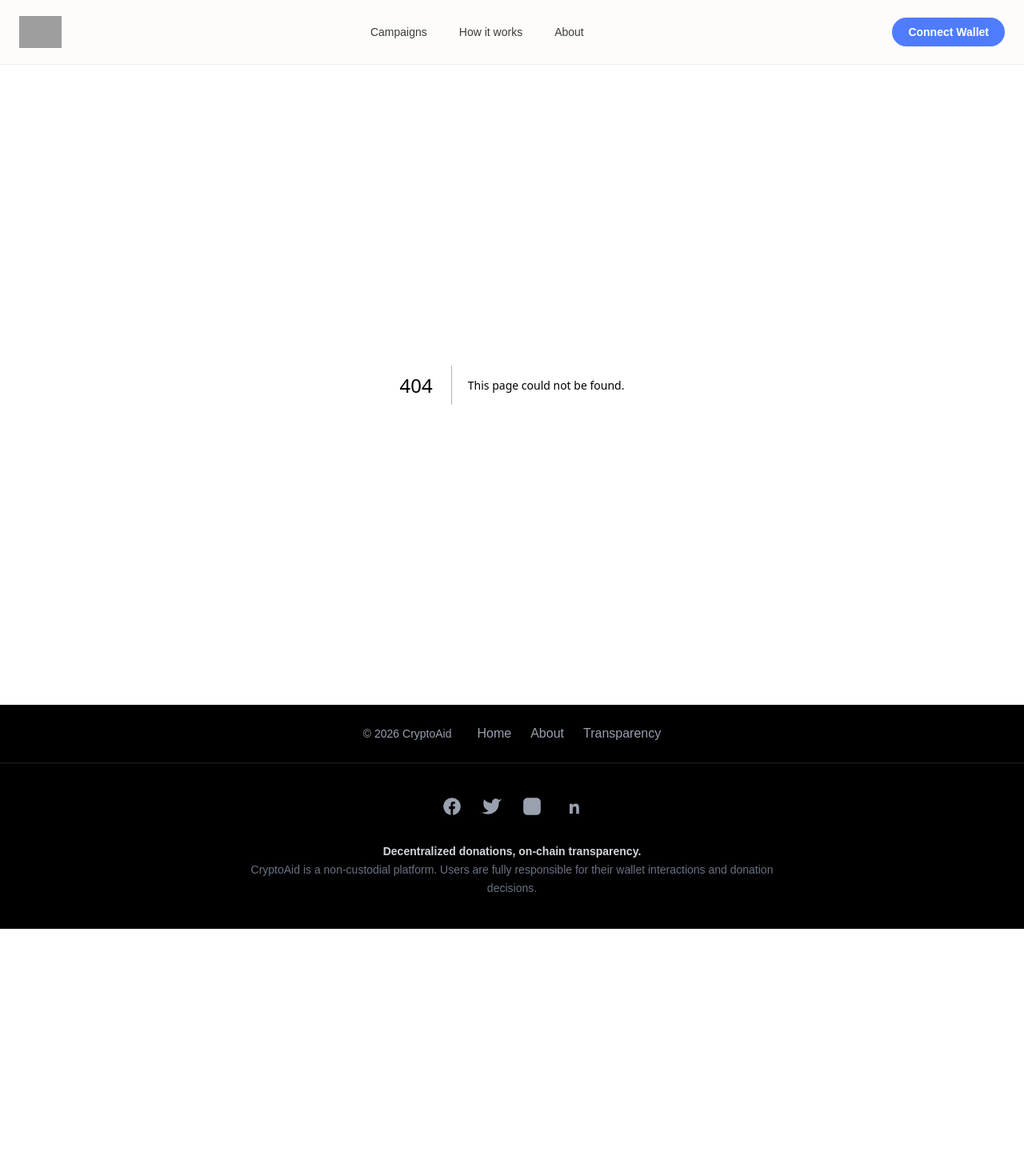
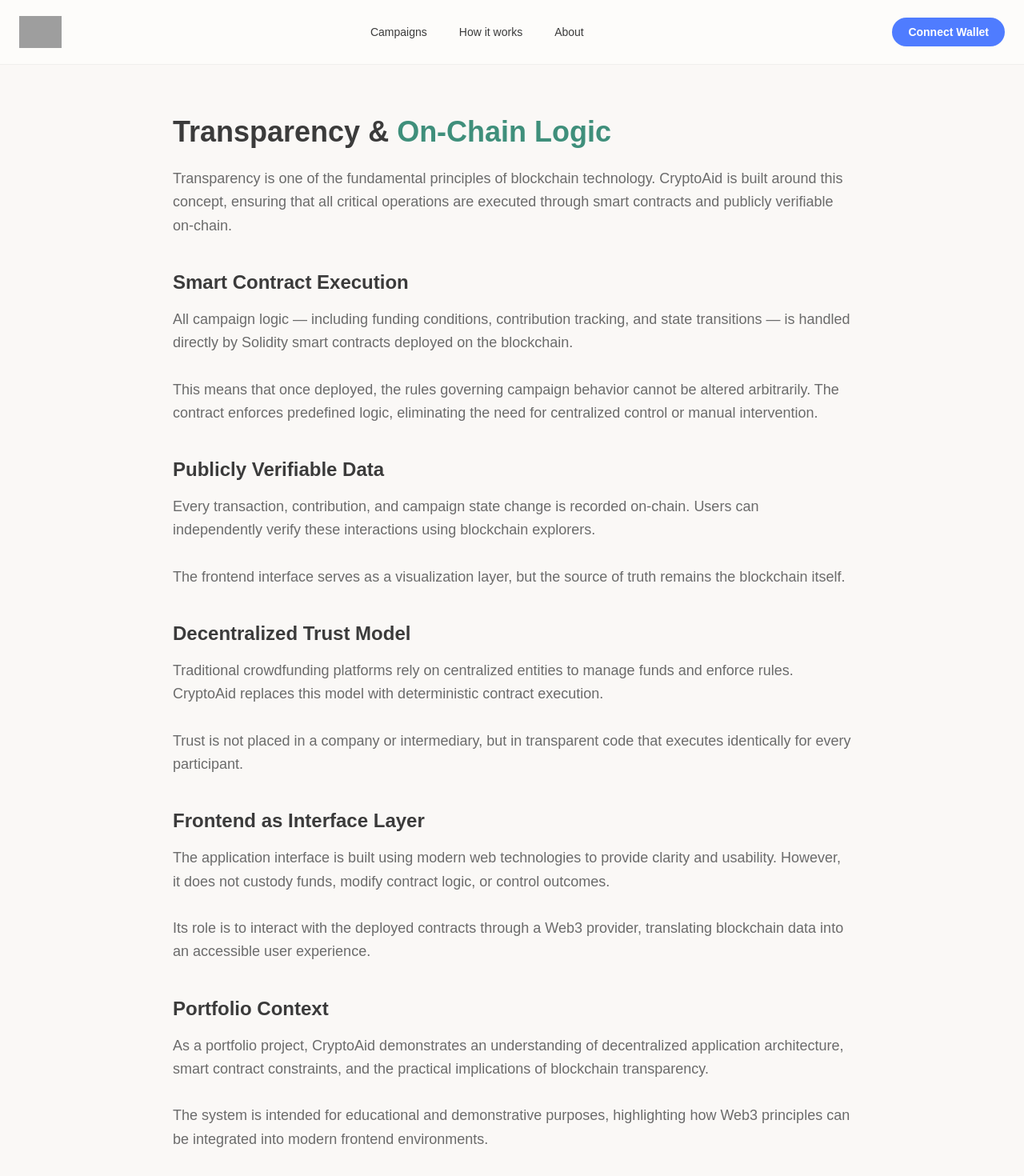
Before and after one commit to victoradauto1/cryptAid, a Next.js app in the folder frontend-new/: page /transparency in a window 1280 px wide. Before the commit this address had no page. Shown: the top 1470 px of the page at 80% size. Before the commit the page ends 1161 px from the top, so only its background shows below. Built offline with nearby package versions, Linux system fonts and the light colour scheme; grey boxes are pictures that could not be loaded.

Commit message:
feat: add Campaigns structure, Transparency page and CampaignCard component

```diff
--- /dev/null
+++ b/frontend-new/src/app/campaigns/page.tsx
@@ -0,0 +1,120 @@
+"use client";
+
+import React, { useEffect, useState } from "react";
+import { getReadOnlyContract } from "@/utils/web3Provider";
+import CampaignCard from "@/components/CampaignCard";
+
+/**
+ * Campaigns Page
+ *
+ * Displays all crowdfunding campaigns stored on-chain.
+ *
+ * Responsibilities:
+ * - Fetch total campaign count from smart contract
+ * - Retrieve individual campaign data
+ * - Reverse order to display most recent first
+ * - Handle loading and empty states
+ *
+ * This page follows the same architectural logic as the AllBets
+ * component from previous projects, adapted to CryptoAid's
+ * visual identity and crowdfunding domain.
+ */
+
+export default function Campaigns() {
+  const [campaigns, setCampaigns] = useState<any[]>([]);
+  const [loading, setLoading] = useState(true);
+
+  const fetchAllCampaigns = async () => {
+    try {
+      const contract = await getReadOnlyContract();
+      const total = Number(await contract.campaignCount());
+
+      if (total === 0) {
+        setCampaigns([]);
+        return;
+      }
+
+      const promises = [];
+
+      for (let i = 0; i < total; i++) {
+        promises.push(fetchSingleCampaign(contract, i));
+      }
+
+      const allCampaigns = await Promise.all(promises);
+
+      // Most recent first
+      setCampaigns(allCampaigns.filter(Boolean).reverse());
+    } catch (error) {
+      console.error("Error fetching campaigns:", error);
+    } finally {
+      setLoading(false);
+    }
+  };
+
+  const fetchSingleCampaign = async (contract: any, campaignId: number) => {
+    try {
+      const campaign = await contract.getCampaign(campaignId);
+
+      const goal = Number(campaign.goal) / 1e18;
+      const raised = Number(campaign.raisedAmount) / 1e18;
+      const deadline = Number(campaign.deadline);
+
+      const now = Math.floor(Date.now() / 1000);
+      const isExpired = now >= deadline;
+
+      return {
+        id: campaignId,
+        title: campaign.title,
+        description: campaign.description,
+        goal: goal.toFixed(2),
+        raised: raised.toFixed(2),
+        deadline,
+        isActive: !isExpired,
+        status: isExpired ? "ENDED" : "ACTIVE",
+      };
+    } catch (err) {
+      console.error(`Error fetching campaign ${campaignId}:`, err);
+      return null;
+    }
+  };
+
+  useEffect(() => {
+    fetchAllCampaigns();
+  }, []);
+
+  return (
+    <main className="min-h-screen bg-[#faf8f6] text-[#3b3b3b] px-6 py-16">
+      <div className="max-w-7xl mx-auto">
+
+        <div className="mb-10">
+          <h1 className="text-4xl font-bold">
+            All <span className="text-[#3f8f7b]">Campaigns</span>
+          </h1>
+          <p className="text-[#6b6b6b] mt-3">
+            Explore active and completed fundraising campaigns powered by smart contracts.
+          </p>
+        </div>
+
+        {loading ? (
+          <div className="flex flex-col items-center mt-10">
+            <div className="w-12 h-12 border-4 border-[#3f8f7b] border-t-transparent rounded-full animate-spin mb-4" />
+            <p className="text-[#6b6b6b]">Loading campaigns...</p>
+          </div>
+        ) : campaigns.length === 0 ? (
+          <p className="text-[#6b6b6b] mt-10">
+            No campaigns found.
+          </p>
+        ) : (
+          <div className="grid grid-cols-1 md:grid-cols-2 lg:grid-cols-3 gap-8">
+            {campaigns.map((campaign) => (
+              <CampaignCard
+                key={campaign.id}
+                campaign={campaign}
+              />
+            ))}
+          </div>
+        )}
+      </div>
+    </main>
+  );
+}
--- /dev/null
+++ b/frontend-new/src/app/transparency/page.tsx
@@ -0,0 +1,92 @@
+/**
+ * Transparency - Web3 architecture and on-chain logic explanation
+ *
+ * Institutional page explaining how blockchain logic is applied
+ * Details about smart contracts, transparency, and decentralization principles
+ */
+
+export default function Transparency() {
+  return (
+    <main className="min-h-screen bg-[#faf8f6] text-[#3b3b3b]">
+      <div className="max-w-4xl mx-auto px-6 py-16">
+        <h1 className="text-4xl font-bold mb-6">
+          Transparency & <span className="text-[#3f8f7b]">On-Chain Logic</span>
+        </h1>
+
+        <p className="text-lg leading-relaxed mb-8 text-[#6b6b6b]">
+          Transparency is one of the fundamental principles of blockchain
+          technology. CryptoAid is built around this concept, ensuring that
+          all critical operations are executed through smart contracts and
+          publicly verifiable on-chain.
+        </p>
+
+        <h2 className="text-2xl font-semibold mt-10 mb-4">
+          Smart Contract Execution
+        </h2>
+        <p className="text-lg leading-relaxed text-[#6b6b6b]">
+          All campaign logic — including funding conditions, contribution
+          tracking, and state transitions — is handled directly by Solidity
+          smart contracts deployed on the blockchain.
+          <br />
+          <br />
+          This means that once deployed, the rules governing campaign behavior
+          cannot be altered arbitrarily. The contract enforces predefined logic,
+          eliminating the need for centralized control or manual intervention.
+        </p>
+
+        <h2 className="text-2xl font-semibold mt-10 mb-4">
+          Publicly Verifiable Data
+        </h2>
+        <p className="text-lg leading-relaxed text-[#6b6b6b]">
+          Every transaction, contribution, and campaign state change is recorded
+          on-chain. Users can independently verify these interactions using
+          blockchain explorers.
+          <br />
+          <br />
+          The frontend interface serves as a visualization layer, but the source
+          of truth remains the blockchain itself.
+        </p>
+
+        <h2 className="text-2xl font-semibold mt-10 mb-4">
+          Decentralized Trust Model
+        </h2>
+        <p className="text-lg leading-relaxed text-[#6b6b6b]">
+          Traditional crowdfunding platforms rely on centralized entities to
+          manage funds and enforce rules. CryptoAid replaces this model with
+          deterministic contract execution.
+          <br />
+          <br />
+          Trust is not placed in a company or intermediary, but in transparent
+          code that executes identically for every participant.
+        </p>
+
+        <h2 className="text-2xl font-semibold mt-10 mb-4">
+          Frontend as Interface Layer
+        </h2>
+        <p className="text-lg leading-relaxed text-[#6b6b6b]">
+          The application interface is built using modern web technologies to
+          provide clarity and usability. However, it does not custody funds,
+          modify contract logic, or control outcomes.
+          <br />
+          <br />
+          Its role is to interact with the deployed contracts through a Web3
+          provider, translating blockchain data into an accessible user experience.
+        </p>
+
+        <h2 className="text-2xl font-semibold mt-10 mb-4">
+          Portfolio Context
+        </h2>
+        <p className="text-lg leading-relaxed text-[#6b6b6b]">
+          As a portfolio project, CryptoAid demonstrates an understanding of
+          decentralized application architecture, smart contract constraints,
+          and the practical implications of blockchain transparency.
+          <br />
+          <br />
+          The system is intended for educational and demonstrative purposes,
+          highlighting how Web3 principles can be integrated into modern frontend
+          environments.
+        </p>
+      </div>
+    </main>
+  );
+}
--- /dev/null
+++ b/frontend-new/src/components/CampaignCard.tsx
@@ -0,0 +1,54 @@
+import Image from "next/image";
+
+export default function CampaignCard() {
+  return (
+    <div
+      className="
+        bg-white
+        border border-gray-200
+        rounded-2xl
+        shadow-sm
+        hover:shadow-md
+        hover:-translate-y-1
+        transition-all
+        flex flex-col
+        overflow-hidden
+      "
+    >
+      {/* Image */}
+      <div className="h-44 relative">
+        <Image
+          src="/selfhug.png"
+          alt="Campaign image"
+          fill
+          className="object-cover"
+        />
+      </div>
+
+      {/* Content */}
+      <div className="p-4 flex flex-col flex-1">
+        <h3
+          className="text-lg font-semibold mb-2 line-clamp-2"
+          title="Campaign title"
+        >
+          Help Communities With Transparent Crypto Donations
+        </h3>
+
+        <p className="text-sm text-gray-600 mb-4 line-clamp-3">
+          Support impactful initiatives using blockchain transparency and
+          decentralized governance.
+        </p>
+
+        <div className="mt-auto flex items-center justify-between text-sm">
+          <span className="text-gray-500">
+            Raised: <strong>12.4 ETH</strong>
+          </span>
+
+          <span className="font-semibold text-[#3f8f7b]">
+            Active
+          </span>
+        </div>
+      </div>
+    </div>
+  );
+}
```
